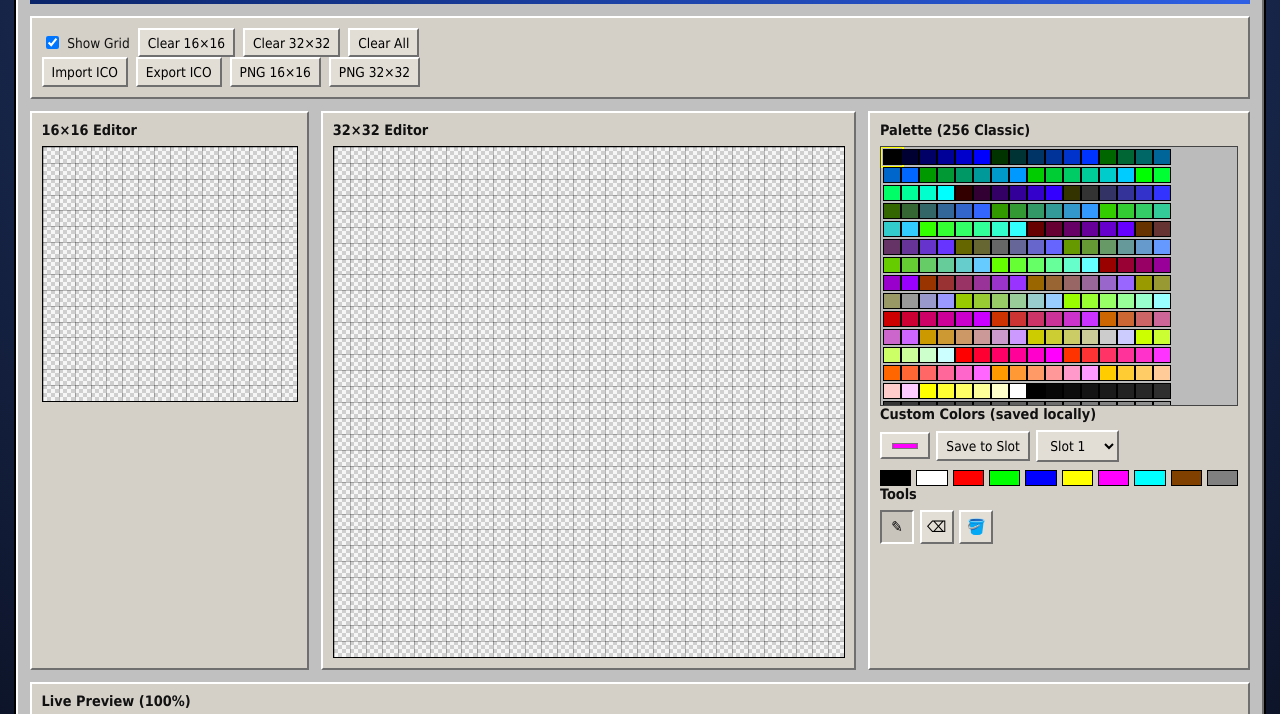
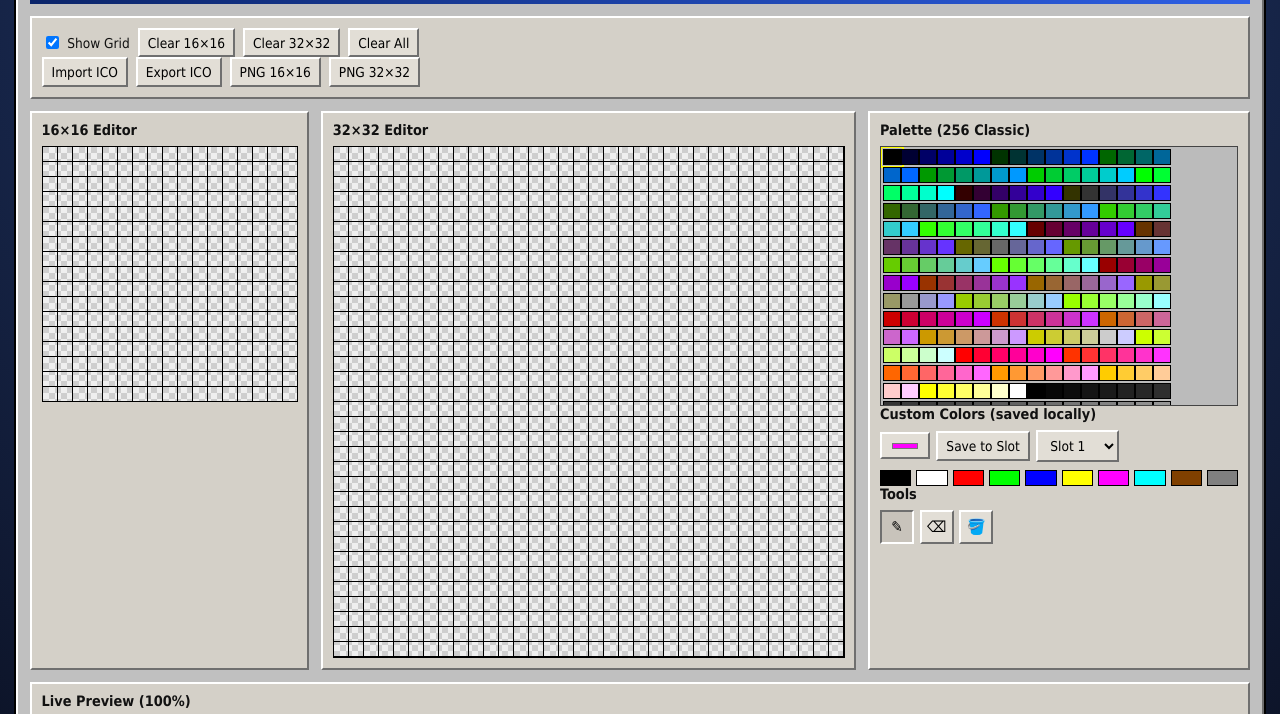
Before and after one commit to BrunoAssuncao/iconzzz, a plain HTML site: page index.html in a window 1280 px wide. Shown: the part 81-795 px from the top of the page. Drawn offline with Linux system fonts and the light colour scheme.

Commit message:
Adjust checkerboard and grid overlay contrast

```diff
--- a/app.js
+++ b/app.js
@@ -2,6 +2,8 @@ const CUSTOM_COLORS_KEY = "pixel-ico-custom-colors-v1";
 
 const canvas16 = document.getElementById("canvas16");
 const canvas32 = document.getElementById("canvas32");
+const stage16 = document.getElementById("stage16");
+const stage32 = document.getElementById("stage32");
 const preview16 = document.getElementById("preview16");
 const preview32 = document.getElementById("preview32");
 
@@ -108,27 +110,27 @@ function initialize() {
 }
 
 function enforceEditorCanvasDisplaySize() {
-  canvas16.style.width = "256px";
-  canvas16.style.height = "256px";
-  canvas32.style.width = "512px";
-  canvas32.style.height = "512px";
+  stage16.style.width = "256px";
+  stage16.style.height = "256px";
+  stage32.style.width = "512px";
+  stage32.style.height = "512px";
 }
 
 function syncEditorCanvasBackgroundScale() {
-  syncCanvasBackgroundScale(canvas16, 16);
-  syncCanvasBackgroundScale(canvas32, 32);
+  syncCanvasBackgroundScale(stage16, 16);
+  syncCanvasBackgroundScale(stage32, 32);
 }
 
-function syncCanvasBackgroundScale(canvas, size) {
-  const width = canvas.clientWidth;
-  const height = canvas.clientHeight;
+function syncCanvasBackgroundScale(stage, size) {
+  const width = stage.clientWidth;
+  const height = stage.clientHeight;
   if (!width || !height) return;
 
-  const pixelSize = width / size;
-  const checkerSize = Math.max(2, pixelSize / 2);
+  const pixelSize = Math.floor(width / size);
+  const checkerSize = 12;
 
-  canvas.style.setProperty("--pixel-size", `${pixelSize}px`);
-  canvas.style.setProperty("--checker-size", `${checkerSize}px`);
+  stage.style.setProperty("--pixel-size", `${pixelSize}px`);
+  stage.style.setProperty("--checker-size", `${checkerSize}px`);
 }
 
 function bindToolButtons() {
--- a/index.html
+++ b/index.html
@@ -38,12 +38,20 @@
         <section class="editor-columns">
           <article class="panel editor-panel">
             <h2>16×16 Editor</h2>
-            <canvas class="editor-canvas" id="canvas16" width="16" height="16" aria-label="16 by 16 icon editor"></canvas>
+            <div class="editor-stage" id="stage16">
+              <div class="checkerboard" aria-hidden="true"></div>
+              <div class="pixel-grid" aria-hidden="true"></div>
+              <canvas class="editor-canvas" id="canvas16" width="16" height="16" aria-label="16 by 16 icon editor"></canvas>
+            </div>
           </article>
 
           <article class="panel editor-panel">
             <h2>32×32 Editor</h2>
-            <canvas class="editor-canvas" id="canvas32" width="32" height="32" aria-label="32 by 32 icon editor"></canvas>
+            <div class="editor-stage" id="stage32">
+              <div class="checkerboard" aria-hidden="true"></div>
+              <div class="pixel-grid" aria-hidden="true"></div>
+              <canvas class="editor-canvas" id="canvas32" width="32" height="32" aria-label="32 by 32 icon editor"></canvas>
+            </div>
           </article>
         </section>
 
--- a/styles.css
+++ b/styles.css
@@ -93,25 +93,63 @@ button:active,
 .palette-panel h3 { margin: 0 0 0.5rem; font-size: 0.9rem; }
 
 .editor-canvas {
-  --pixel-size: 16px;
-  --checker-size: 8px;
   display: block;
   image-rendering: pixelated;
   cursor: crosshair;
-  border: 1px solid #000;
-  background:
-    linear-gradient(to right, rgba(0, 0, 0, 0.25) 1px, transparent 1px),
-    linear-gradient(to bottom, rgba(0, 0, 0, 0.25) 1px, transparent 1px),
-    repeating-conic-gradient(#f6f6f6 0% 25%, #cfcfcf 0% 50%) 0 0 / var(--checker-size) var(--checker-size);
-  background-size: var(--pixel-size) var(--pixel-size), var(--pixel-size) var(--pixel-size), var(--checker-size) var(--checker-size);
+  background: transparent;
 }
 
-#canvas16 { width: 256px !important; height: 256px !important; min-width: 256px; min-height: 256px; }
-#canvas32 { width: 512px !important; height: 512px !important; min-width: 512px; min-height: 512px; }
+.editor-stage {
+  --pixel-size: 16px;
+  --checker-size: 12px;
+  position: relative;
+  border: 1px solid #000;
+  overflow: hidden;
+}
 
-body.grid-off .editor-canvas {
+.editor-stage > .checkerboard,
+.editor-stage > .pixel-grid,
+.editor-stage > .editor-canvas {
+  position: absolute;
+  inset: 0;
+}
+
+.editor-stage > .checkerboard {
+  pointer-events: none;
+  z-index: 0;
+  background: repeating-conic-gradient(#efefef 0% 25%, #cecece 0% 50%) 0 0 / var(--checker-size) var(--checker-size);
+  background-size: var(--checker-size) var(--checker-size);
+}
+
+.editor-stage > .editor-canvas {
+  z-index: 1;
+}
+
+.editor-stage > .pixel-grid {
+  pointer-events: none;
+  z-index: 2;
   background:
-    repeating-conic-gradient(#f6f6f6 0% 25%, #cfcfcf 0% 50%) 0 0 / var(--checker-size) var(--checker-size);
+    repeating-linear-gradient(
+      to right,
+      transparent 0,
+      transparent calc(var(--pixel-size) - 1px),
+      #000 calc(var(--pixel-size) - 1px),
+      #000 var(--pixel-size)
+    ),
+    repeating-linear-gradient(
+      to bottom,
+      transparent 0,
+      transparent calc(var(--pixel-size) - 1px),
+      #000 calc(var(--pixel-size) - 1px),
+      #000 var(--pixel-size)
+    );
+}
+
+#stage16 { width: 256px; height: 256px; }
+#stage32 { width: 512px; height: 512px; }
+
+body.grid-off .editor-stage > .pixel-grid {
+  display: none;
 }
 
 .palette-grid {
@@ -177,10 +215,10 @@ body.grid-off .editor-canvas {
 .footer-note { font-size: 0.8rem; }
 
 @media (max-width: 1260px) {
-  #canvas32 { width: 384px !important; height: 384px !important; min-width: 384px; min-height: 384px; }
+  .editor-columns { grid-template-columns: 1fr; }
 }
 
 @media (max-width: 1024px) {
   .workspace { grid-template-columns: 1fr; }
-  #canvas32 { width: 512px !important; height: 512px !important; min-width: 0; min-height: 0; max-width: 100%; max-height: 100%; }
+  #stage32 { width: 256px; height: 256px; }
 }
```
